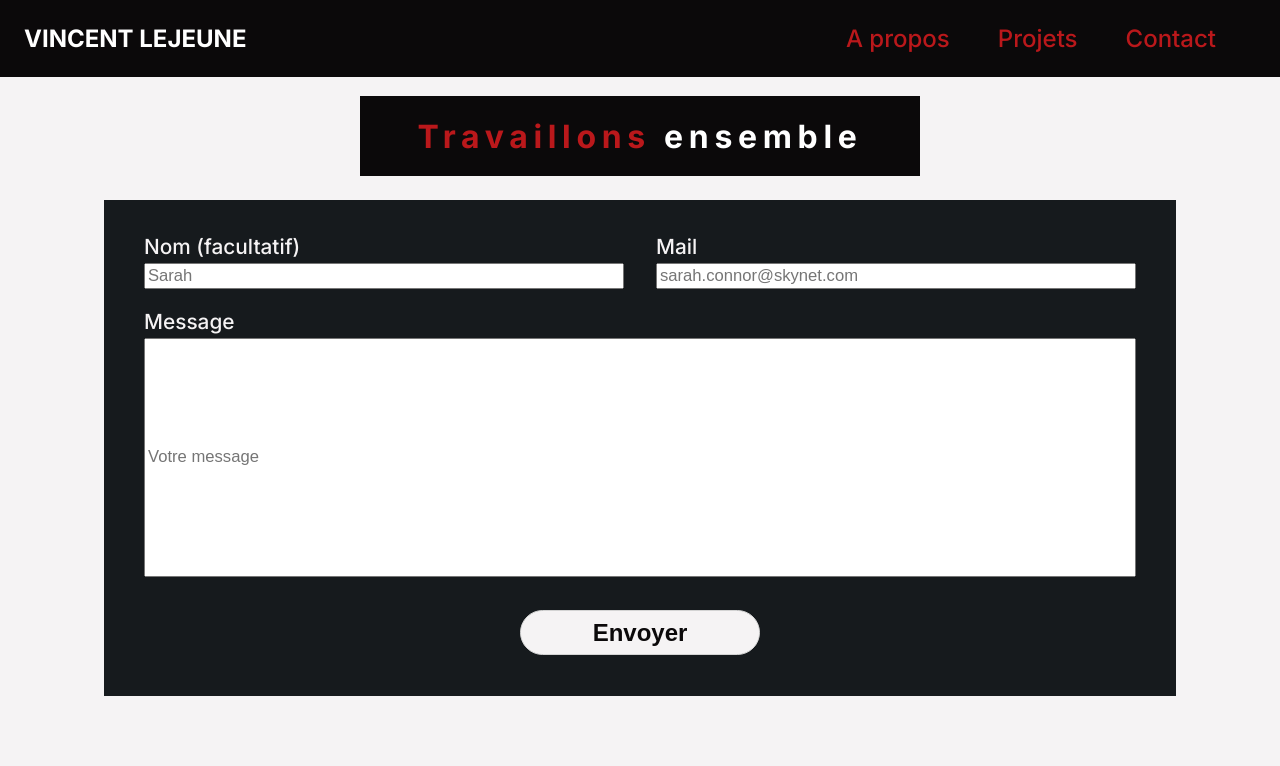
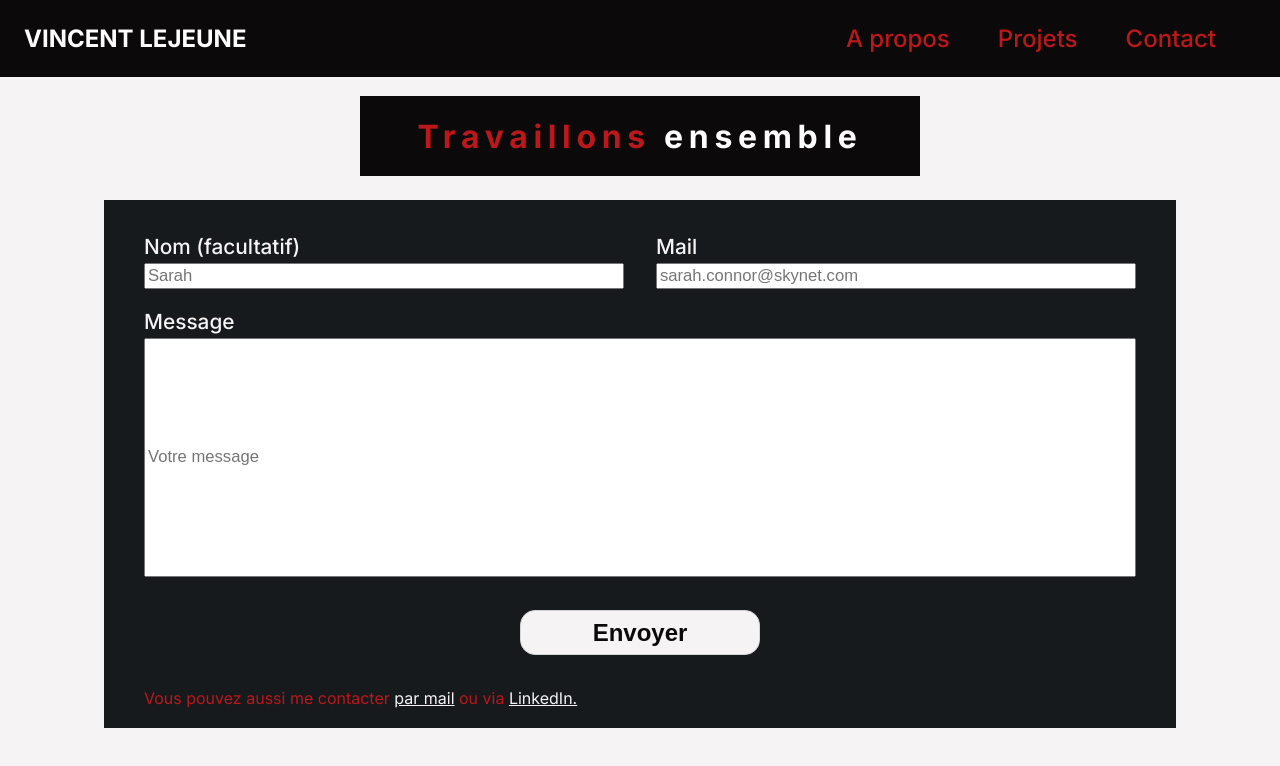
Before and after one commit to VincentCMLejeune/Portfolio, a React (Create React App) app in the folder portfolio/: page /contact in a window 1280 px wide. Shown: the top 766 px of the page. Built offline with nearby package versions, Linux system fonts and the light colour scheme.

Commit message:
Completed and styled form page

```diff
--- a/portfolio/src/components/form/Form.jsx
+++ b/portfolio/src/components/form/Form.jsx
@@ -34,6 +34,17 @@ export default function Form() {
           </label>
         </div>
         <button type="submit">Envoyer</button>
+        <p className={styles.outro}>
+          Vous pouvez aussi me contacter{" "}
+          <a href="mailto:vincentcmlejeune@gmail.com">par mail</a> ou via{" "}
+          <a
+            href="https://www.linkedin.com/in/vincent-lejeune-285834221/"
+            target="_blank"
+            rel="noreferrer"
+          >
+            LinkedIn.
+          </a>
+        </p>
       </form>
     </div>
   );
--- a/portfolio/src/components/form/Form.module.css
+++ b/portfolio/src/components/form/Form.module.css
@@ -6,7 +6,7 @@
   padding: 0.5em 1.5em;
   margin: 1.5em auto;
   width: 64rem;
-  height: 30em;
+  height: 32em;
 }
 
 form {
@@ -54,26 +54,26 @@ button {
   cursor: pointer;
   font-weight: 600;
   text-align: center;
-  border-radius: 10rem;
+  border-radius: 15px;
   transition: all 0.3s;
   position: relative;
   overflow: hidden;
   z-index: 1;
 }
 button::after {
-  content: '';
+  content: "";
   position: absolute;
   bottom: 0;
   left: 0;
   width: 100%;
   height: 100%;
   background-color: var(--lighter-gray);
-  border-radius: 10rem;
+  border-radius: 15px;
   z-index: -2;
 }
 
 button::before {
-  content: '';
+  content: "";
   position: absolute;
   bottom: 0;
   left: 0;
@@ -81,10 +81,23 @@ button::before {
   height: 100%;
   background-color: var(--red);
   transition: all 0.3s;
-  border-radius: 10rem;
+  border-radius: 15px;
   z-index: -1;
 }
 
 :hover::before {
   width: 100%;
 }
+
+.outro {
+  color: var(--red);
+  font-family: var(--font-family);
+}
+
+.outro a {
+  color: var(--lighter-gray);
+}
+
+.outro a:hover {
+  color: var(--white);
+}
```
